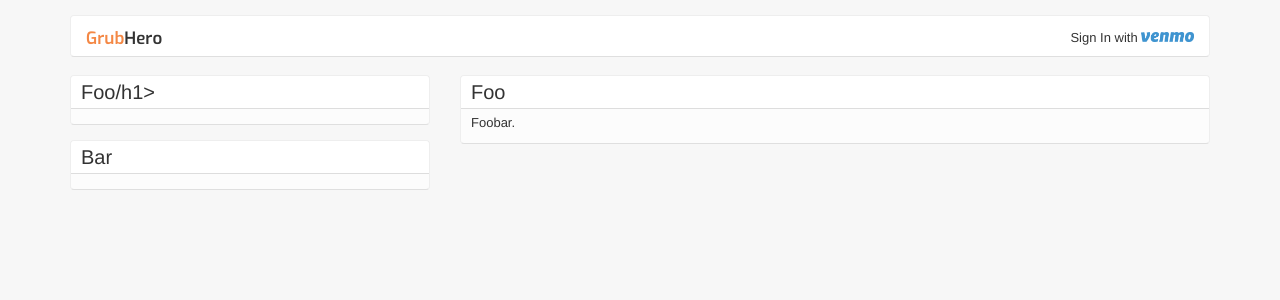
After one commit to aroman/GrubHero, a Python web app: template templates/create_meal.html in a window 1280 px wide. The commit adds this page. Shown: the top 300 px of the page. Run offline with Jinja, Linux system fonts and the light colour scheme; the template is opened without the code that fills it, so the values that code supplies are empty; some libraries are stand-ins or nearby versions.

Commit message:
Started adding create_meal page.

```diff
--- a/templates/base.html
+++ b/templates/base.html
@@ -30,5 +30,9 @@
 
     </div>
     <script src="//ajax.googleapis.com/ajax/libs/jquery/1.10.2/jquery.min.js"></script>
+    <script type="text/javascript">
+      {% block javascript %}
+      {% endblock %}
+    </script>
   </body>
 </html>
--- /dev/null
+++ b/templates/create_meal.html
@@ -0,0 +1,28 @@
+{% extends "base.html" %}
+
+{% block title %}New Meal{% endblock %}
+
+{% block content %}
+  <div class="row">
+    <div class="col-xs-4">
+      <div class="mh-block">
+        <h1>Foo/h1>
+      </div>
+      <div class="mh-block">
+        <h1>Bar</h1>
+      </div>
+    </div>
+    <div class="col-xs-8">
+      <div class="mh-block">
+        <h1>Foo</h1>
+        Foobar.
+      </div>
+    </div>
+  </div>
+{% endblock %}
+
+{% block javascript %}
+  $('#basic_example_3').datetimepicker({
+    timeFormat: "hh:mm tt"
+  });
+{% endblock %}
--- a/templates/index.html
+++ b/templates/index.html
@@ -1,4 +1,6 @@
 {% extends "base.html" %}
+
+{% block title %}GrubHero{% endblock %}
 
 {% block content %}
   <div class="row">
```
